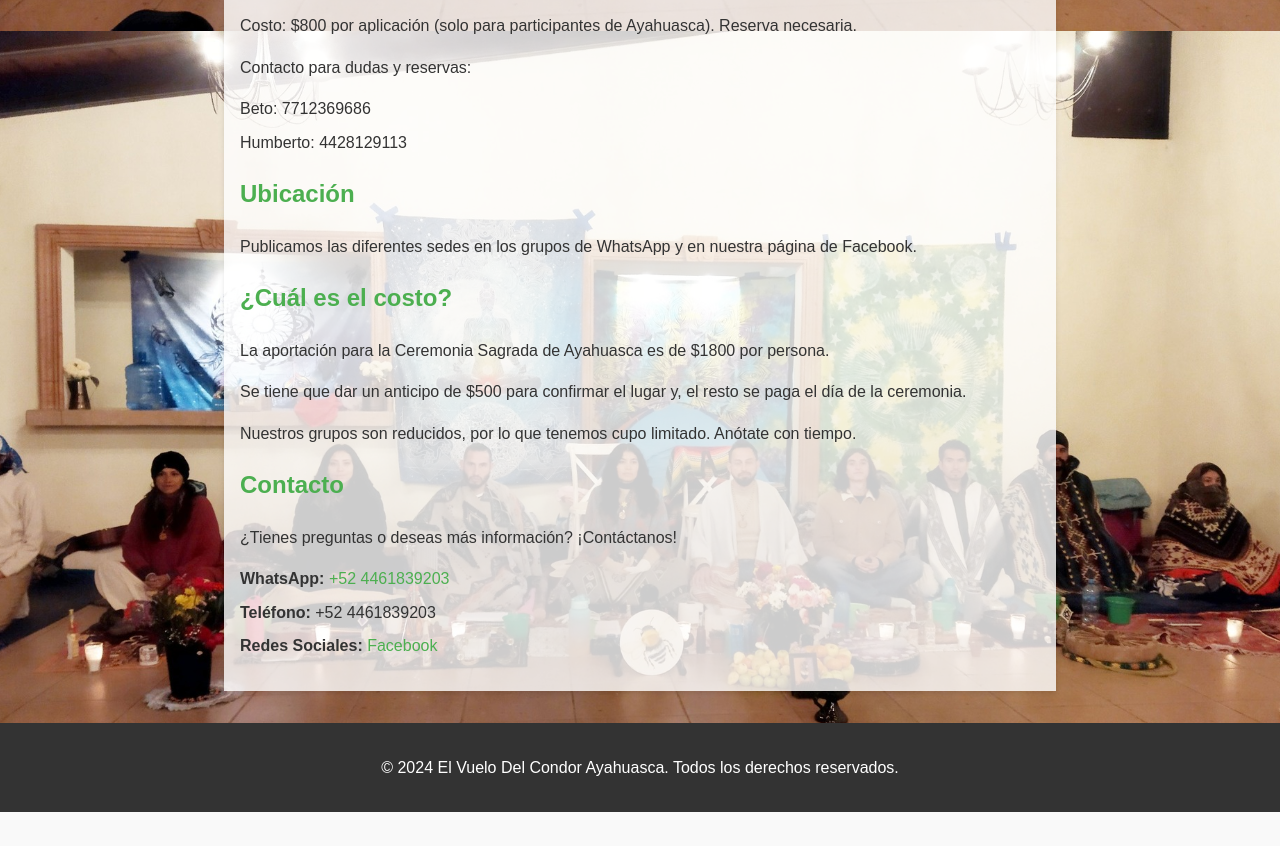
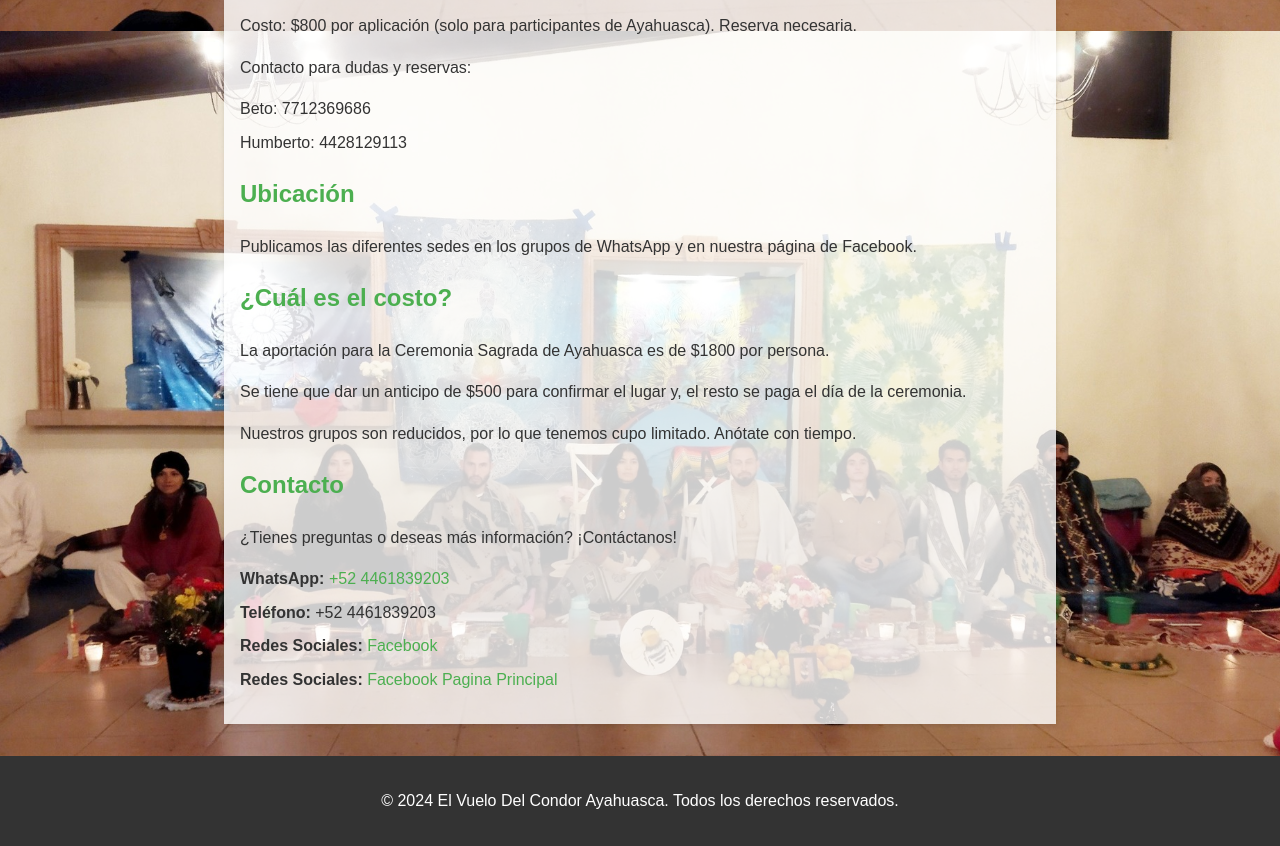
Before and after one commit to elvuelodelcondor/elvuelodelcondor.github.io, a plain HTML site: page index.html in a window 1280 px wide. Shown: the part 1569-2415 px from the top of the page. Before the commit the page ends 2381 px from the top, so only its background shows below. Drawn offline with Linux system fonts and the light colour scheme.

Commit message:
Update index.html

```diff
--- a/index.html
+++ b/index.html
@@ -163,6 +163,7 @@
                 <li><strong>WhatsApp:</strong> <a href="https://wa.me/524461839203">+52 4461839203</a></li>
                 <li><strong>Teléfono:</strong> +52 4461839203</li>
                 <li><strong>Redes Sociales:</strong> <a href="https://www.facebook.com/profile.php?id=61570837277394">Facebook</a></li>
+                <li><strong>Redes Sociales:</strong> <a href="https://www.facebook.com/elvuelodelcondorayahuasca">Facebook Pagina Principal</a></li>
             </ul>
         </section>
     </div>
```
